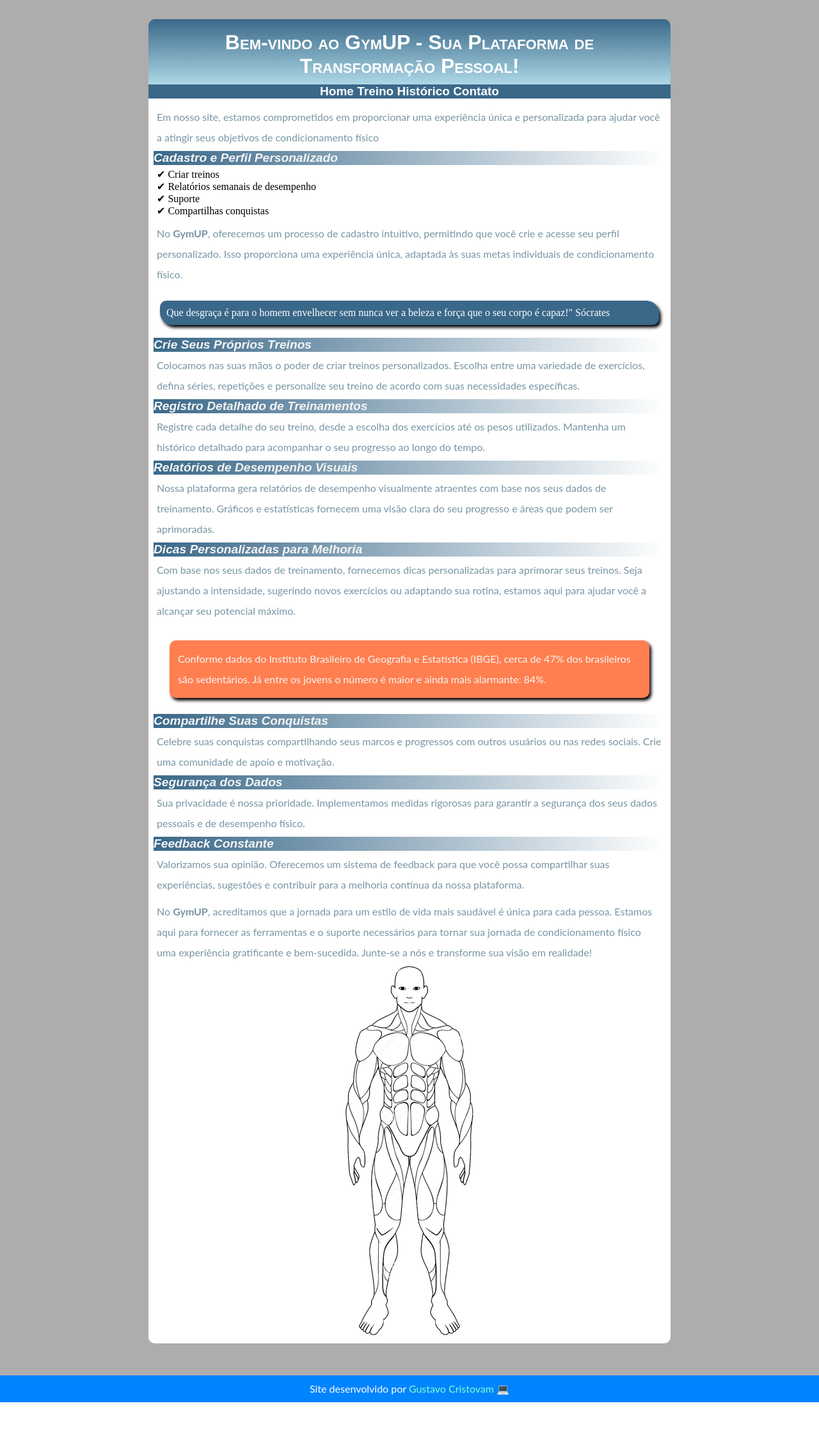
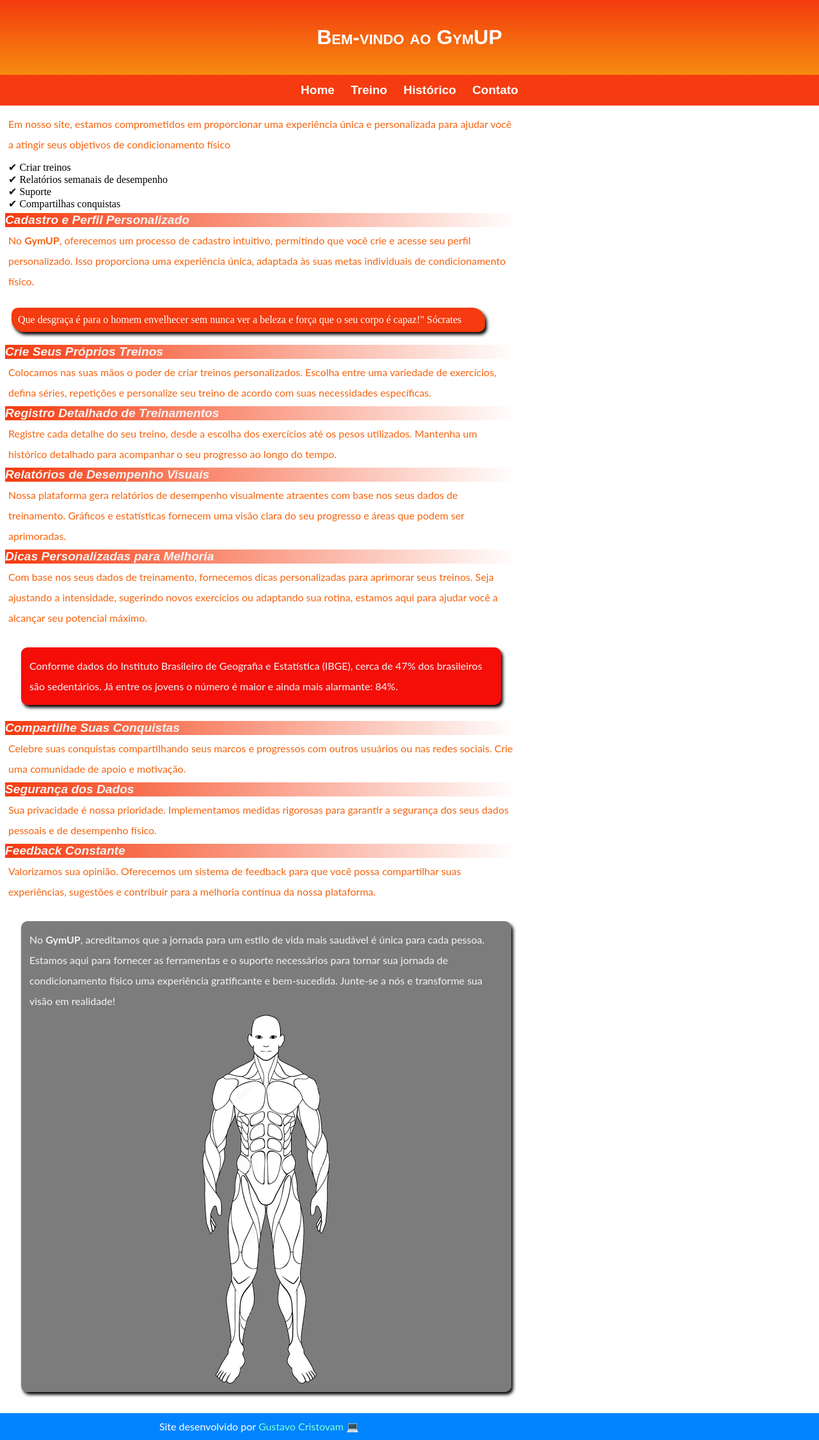
Before and after one commit to gustavocristovam/gymup, a PHP site: page / in a window 1280 px wide. Shown: the whole page at 64% size. Before the commit the page ends 2192 px from the top, so only its background shows below. Run offline with PHP 8.4, Linux system fonts and the light colour scheme.

Commit message:
Mudei o Layout
Mudei o layout

```diff
--- a/index.html
+++ b/index.html
@@ -12,10 +12,10 @@
     <audio preload="auto" autoplay loop>
         <source src="videoplayback.m4a" type="audio/mp4">
     </audio>
-    <div class="inteiro">
+
 
     <header>
-            <h1>Bem-vindo ao <strong>GymUP</strong> - Sua Plataforma de Transformação Pessoal!</h1>
+        <h1>Bem-vindo ao <strong>GymUP</strong></h1>
 
     </header>
     <nav>
@@ -29,10 +29,10 @@
 
     <main>
         <section>
+
             <p>Em nosso site, estamos comprometidos em proporcionar uma experiência única e personalizada para
                 ajudar
                 você a atingir seus objetivos de condicionamento físico</p>
-                <h2>Cadastro e Perfil Personalizado</h2>
             <section>
                 <ul>
                     <li>Criar treinos</li>
@@ -42,6 +42,8 @@
 
                 </ul>
             </section>
+            <h2>Cadastro e Perfil Personalizado</h2>
+
             <article>
                 <p>No <strong>GymUP</strong>, oferecemos um processo de cadastro intuitivo, permitindo que você crie
                     e
@@ -77,7 +79,9 @@
                     ajudar
                     você a alcançar seu potencial máximo.</p>
                 <aside>
-                        <p>Conforme dados do Instituto Brasileiro de Geografia e Estatística (IBGE), cerca de 47% dos brasileiros são sedentários. Já entre os jovens o número é maior e ainda mais alarmante: 84%.</p>
+                    <p>Conforme dados do Instituto Brasileiro de Geografia e Estatística (IBGE), cerca de 47% dos
+                        brasileiros são sedentários. Já entre os jovens o número é maior e ainda mais alarmante: 84%.
+                    </p>
                 </aside>
                 <h2>Compartilhe Suas Conquistas</h2>
                 <p>Celebre suas conquistas compartilhando seus marcos e progressos com outros usuários ou nas redes
@@ -92,7 +96,7 @@
                     experiências, sugestões e contribuir para a melhoria contínua da nossa plataforma.</p>
             </article>
         </section>
-
+        <aside style="background-color: rgba(0, 0, 0, 0.514);">
             <p>
                 No <strong>GymUP</strong>, acreditamos que a jornada para um estilo de vida mais saudável é única
                 para
@@ -103,13 +107,16 @@
                 visão em realidade!
             </p>
             <div class="imagem">
-                    <img style="margin: auto;" src="frente.png" alt="Musculos em um Corpo Humano" >
+                <img style="margin: auto;" src="frente.png" alt="Musculos em um Corpo Humano">
             </div>
+        </aside>
 
     </main>
-    </div>
 
-    <footer><p>Site desenvolvido por <a class='externo 'href="https://github.com/gustavocristovam" target="_blank">Gustavo Cristovam</a></p>
+
+    <footer>
+        <p>Site desenvolvido por <a class='externo ' href="https://github.com/gustavocristovam" target="_blank">Gustavo
+                Cristovam</a></p>
     </footer>
 
 </html>
--- a/style.css
+++ b/style.css
@@ -1,11 +1,11 @@
 @charset "UTF-8";
 
 :root {
-    --Azul-1: #3a6889;
-    --Azul-2: #add8e6;
-    --Cinza-3: #7895a4;
-    --Laranja-4: #ff7f50;
-    --Azul-5: #0084ff;
+    --Azul-1: #F53B0F;
+    --Azul-2: #F58B0F;
+    --Cinza-3: #F5630F;
+    --Laranja-4: #F50D08;
+    --Azul-5: #F5A500;
 
 
     --texto-de-Destaque: 'Oswald', Sans-serif;
@@ -19,14 +19,13 @@
 }
 
 body {
-    background-color: rgb(173, 173, 173);
-    margin-top: 30px;
+    background-color: #F53B0F;
+
 
 }
 
 nav, main, header {
-    max-width: 800px ;
-    min-width: 320px ;
+
     margin: auto;
 
 }
@@ -38,7 +37,7 @@
     color: white;
     font-size: 19px;
     text-align: center;
-    padding: 0px 8px 0px 8px;
+    padding: 13px 0px 13px 0px;
 
 }
 
@@ -51,13 +50,14 @@
     text-decoration: none;
     color: white;
     font-weight: bold;
-
     border-radius: 5px;
     transition-duration: .5s;
+    padding: 10px;
+
 }
 
 nav a:hover {
-    background-color: #78cae6;
+    background-color: var(--Azul-5);
     color: white;
 }
 
@@ -69,13 +69,14 @@
     border: 10px solid var(--Azul-1);
     border-radius: 10px 20px ;
     box-shadow: 3px 4px 5px black;
+    max-width: 720px;
 
 }
 
 header{
-    padding: 8px 8px 0px 8px;
+    padding: 30px;
     text-align: center;
-    border-radius: 10px 10px 0px 0px;
+
     background-image: linear-gradient(to bottom, var(--Azul-1), var(--Azul-2) );
 
 
@@ -87,7 +88,7 @@
 }
 
 footer {
-    margin-top: 50px;
+
     margin-bottom: 0px;
     text-align: center;
     background-color: #0084ff;
@@ -103,12 +104,24 @@
     color: aquamarine;
 }
 
+ p {
+    max-width: 800px;
+    min-width: 500px;
+}
+
+section {
+    max-width: 800px;
+    min-width: 500px;
+}
+
 aside {
     background-color: var(--Laranja-4);
     padding: 8px;
     border-radius: 10px;
     box-shadow: 3px 4px 5px black;
     margin: 25px;
+    max-width: 750px;
+
 
 }
 
@@ -119,7 +132,7 @@
 main {
     padding: 8px;
 
-    border-radius: 0px 0px 10px 10px;
+
     background-color: white;
     color: black;
     margin: auto;
@@ -153,6 +166,7 @@
     padding: 5px;
     margin: 0px;
     line-height: 2em;
+
 }
 
 ul {
```
Lines whose indentation alone changed are shown as unchanged.
